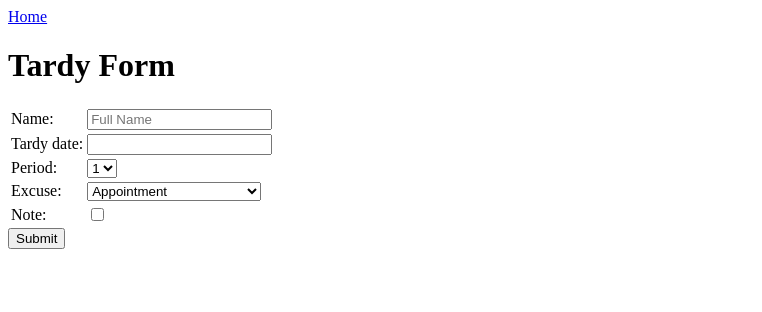
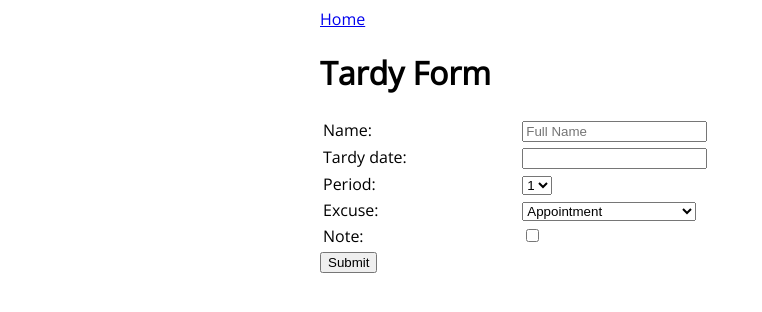
Before and after one commit to cmhedrick/wil, a Django app: page /tardy/ in a window 1280 px wide. Shown: the top 312 px of the page, without its empty margins (0-762 px from the left). Run offline with Django 3.2, Linux system fonts and the light colour scheme; parts of the project's set-up code (start-up, migrations or seed data) failed here and were passed over; some libraries are stand-ins or nearby versions.

Commit message:
edit css

```diff
--- /dev/null
+++ b/site_wil/static/css/form.css
@@ -0,0 +1,18 @@
+body {
+    font-family: 'Open Sans', sans-serif;
+    margin-left: auto;
+    margin-right: auto;
+    width: 50%;
+}
+
+h1 {
+    margin-left: auto;
+    margin-right: auto;
+    width: 100%;
+}
+
+table {
+    margin-left: auto;
+    margin-right: auto;
+    width: 100%;
+}
--- a/site_wil/templates/form.html
+++ b/site_wil/templates/form.html
@@ -4,6 +4,7 @@
     <meta charset="UTF-8">
     <title>Why I'm Late</title>
     <link href="/static/css/form.css" rel="stylesheet">
+    <link href='http://fonts.googleapis.com/css?family=Open+Sans' rel='stylesheet' type='text/css'>
     <script src="http://ajax.googleapis.com/ajax/libs/jquery/1.6/jquery.min.js"></script>
 </head>
 <body>
```
